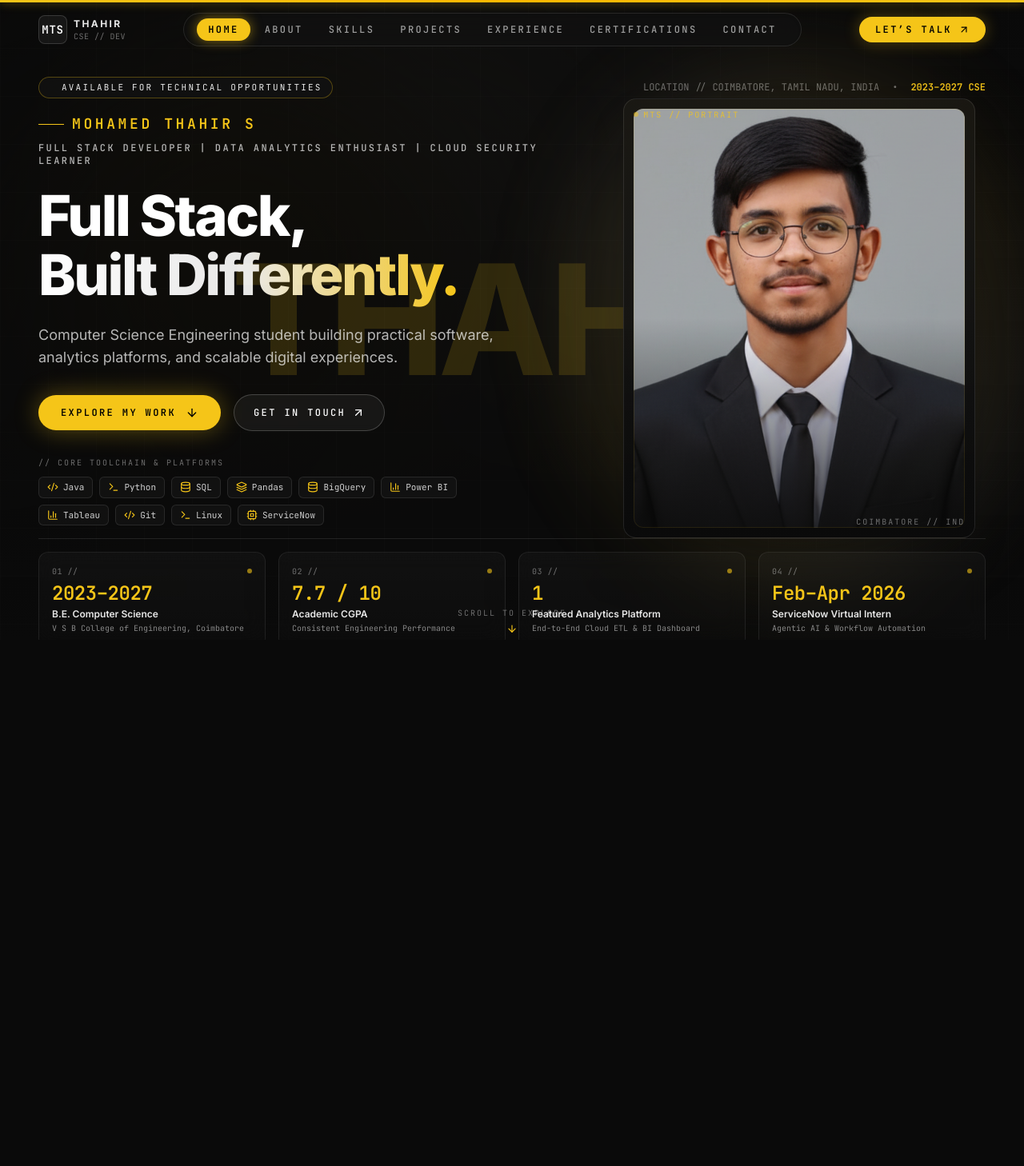
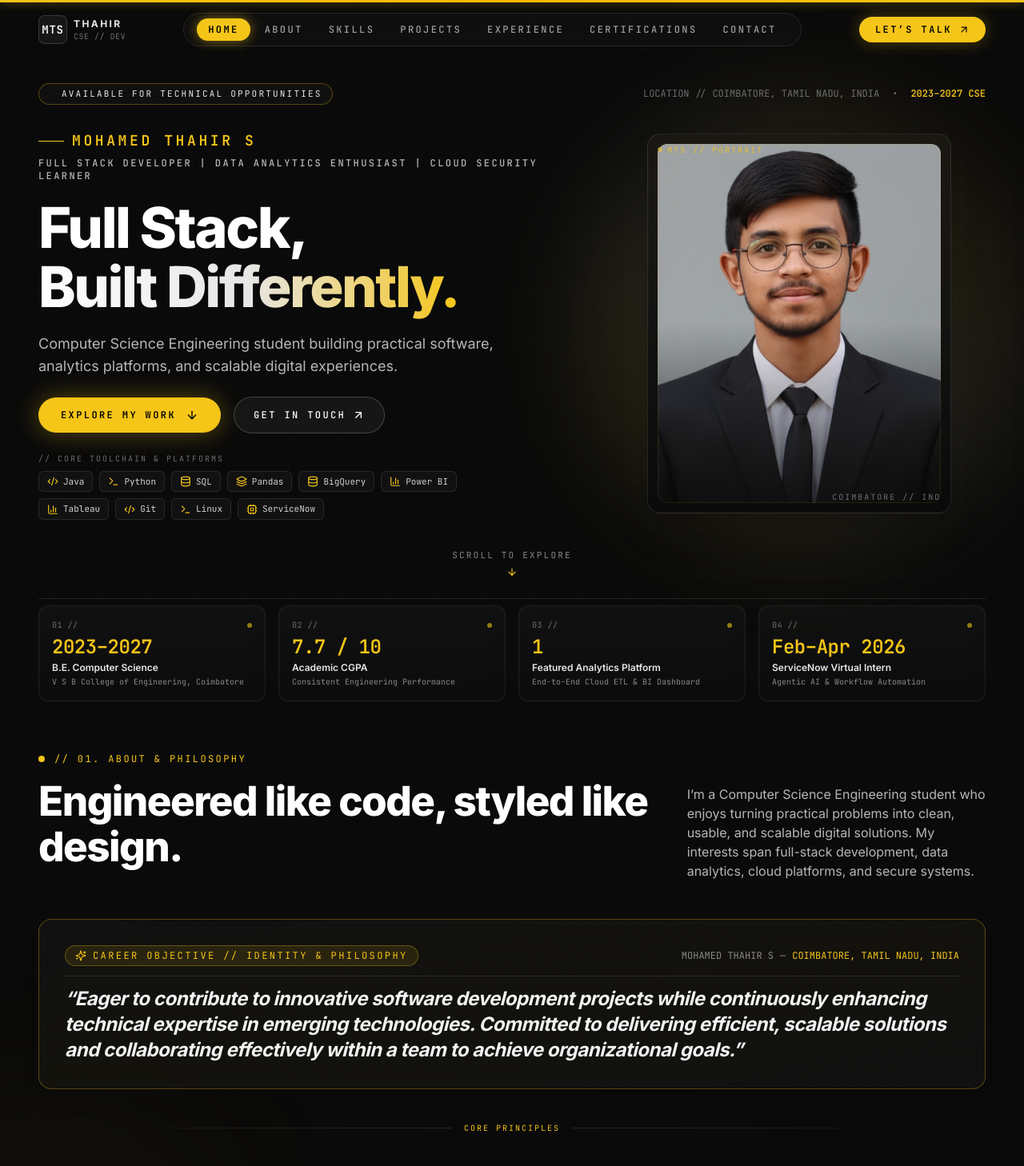
Before and after one commit to thahir2112/Personal_Portfolio, a Next.js app: page / in a window 1280 px wide. Shown: the top 1458 px of the page at 80% size. Built offline with nearby package versions, Linux system fonts and the light colour scheme.

Commit message:
fix(layout): reduce scroll gap and enable continuous smooth scrolling between hero and about

```diff
--- a/components/About.tsx
+++ b/components/About.tsx
@@ -8,7 +8,7 @@ import Reveal from "./Reveal";
 
 export default function About() {
   return (
-    <section id="about" className="relative py-28 md:py-36 px-4 sm:px-8 md:px-12 bg-[#0A0A0A] overflow-hidden">
+    <section id="about" className="relative pt-6 pb-20 md:pt-8 md:pb-28 px-4 sm:px-8 md:px-12 bg-[#0A0A0A] overflow-hidden">
       {/* Background Decorative Glow */}
       <div
         aria-hidden="true"
@@ -19,7 +19,7 @@ export default function About() {
         className="absolute bottom-10 right-0 w-[30rem] h-[30rem] rounded-full bg-[#1A1508] blur-[150px] pointer-events-none"
       />
 
-      <div className="max-w-7xl mx-auto space-y-20">
+      <div className="max-w-7xl mx-auto space-y-8 sm:space-y-12">
         {/* Section Header */}
         <div className="space-y-4">
           <Reveal>
@@ -43,6 +43,27 @@ export default function About() {
             </Reveal>
           </div>
         </div>
+
+        {/* Identity & Career Objective Banner */}
+        <Reveal delay={0.15}>
+          <div className="relative p-6 sm:p-8 rounded-2xl bg-gradient-to-br from-[#121212]/95 via-[#16140E]/80 to-[#121212]/95 border border-mustard/30 backdrop-blur-xl shadow-xl space-y-3">
+            <div className="flex flex-wrap items-center justify-between gap-2 border-b border-white/10 pb-3">
+              <div className="inline-flex items-center gap-2 px-3 py-1 rounded-full border border-mustard/30 bg-mustard/10 text-mustard text-xs font-mono uppercase tracking-widest">
+                <Sparkles className="w-3.5 h-3.5" />
+                <span>Career Objective // Identity & Philosophy</span>
+              </div>
+              <div className="text-xs font-mono text-white/50">
+                <span>{portfolioData.name.toUpperCase()}</span>
+                <span className="mx-2">—</span>
+                <span className="text-mustard">{portfolioData.location.toUpperCase()}</span>
+              </div>
+            </div>
+
+            <p className="text-base sm:text-xl md:text-2xl font-bold text-white/95 tracking-tight leading-relaxed italic">
+              “{portfolioData.careerObjective}”
+            </p>
+          </div>
+        </Reveal>
 
         {/* Animated Editorial Divider Motif */}
         <div className="relative w-full h-px bg-gradient-to-r from-transparent via-white/15 to-transparent">
--- a/components/Hero.tsx
+++ b/components/Hero.tsx
@@ -11,9 +11,6 @@ import {
   Terminal,
   Cpu,
   Layers,
-  Sparkles,
-  Award,
-  BookOpen,
 } from "lucide-react";
 import { portfolioData } from "@/data/portfolio";
 import ParallaxPortrait from "./ParallaxPortrait";
@@ -38,17 +35,11 @@ export default function Hero() {
 
   const { scrollYProgress } = useScroll({
     target: containerRef,
-    offset: ["start start", "end end"],
+    offset: ["start start", "end start"],
   });
 
-  // Scroll Transforms across the 3 Storytelling Beats
-  const giantNameX = useTransform(scrollYProgress, [0, 0.5, 1], ["0%", "-8%", "-16%"]);
-  const giantNameOpacity = useTransform(scrollYProgress, [0, 0.4, 0.8, 1], [0.15, 0.18, 0.12, 0.05]);
-  const heroContentOpacity = useTransform(scrollYProgress, [0, 0.35, 0.6], [1, 0.85, 0]);
-  const heroContentY = useTransform(scrollYProgress, [0, 0.6], [0, -60]);
-  const bioBeatOpacity = useTransform(scrollYProgress, [0.35, 0.55, 0.85], [0, 1, 0]);
-  const bioBeatY = useTransform(scrollYProgress, [0.35, 0.55, 0.85], [40, 0, -40]);
-  const warmBgOpacity = useTransform(scrollYProgress, [0, 0.5, 1], [0.4, 0.2, 0]);
+  const giantNameX = useTransform(scrollYProgress, [0, 1], ["0%", "-10%"]);
+  const giantNameOpacity = useTransform(scrollYProgress, [0, 0.8], [0.14, 0.04]);
 
   const handleScrollTo = (e: React.MouseEvent<HTMLAnchorElement>, id: string) => {
     e.preventDefault();
@@ -62,20 +53,14 @@ export default function Hero() {
     <section
       id="hero"
       ref={containerRef}
-      className="relative w-full h-[280vh] md:h-[300vh] bg-[#0A0A0A]"
+      className="relative w-full bg-[#0A0A0A] flex flex-col pt-24 pb-6 sm:pb-8 overflow-hidden"
     >
-      {/* Sticky Viewport Stage */}
-      <div className="sticky top-0 h-screen w-full overflow-hidden flex items-center justify-center">
       {/* Dynamic Warm Hero Background Lighting Layer */}
-        <motion.div
-          style={{ opacity: shouldReduceMotion ? 0.3 : warmBgOpacity }}
-          className="absolute inset-0 pointer-events-none -z-10"
-        >
-          {/* Warm Taupe to Charcoal Radial Lighting */}
+      <div className="absolute inset-0 pointer-events-none -z-10">
         <div className="absolute top-0 right-1/4 w-[55vw] h-[55vw] rounded-full bg-gradient-to-br from-[#C9BFA8]/25 via-[#8A8168]/15 to-transparent blur-[140px] mix-blend-screen" />
         <div className="absolute bottom-1/4 left-10 w-[40vw] h-[40vw] rounded-full bg-[#1A1508] blur-[100px]" />
         <div className="absolute inset-0 bg-gradient-to-b from-transparent via-[#0A0A0A]/50 to-[#0A0A0A]" />
-        </motion.div>
+      </div>
 
       {/* Giant Background Typography: "THAHIR" */}
       <motion.div
@@ -97,10 +82,10 @@ export default function Hero() {
         className="absolute inset-0 editorial-grid opacity-40 pointer-events-none"
       />
 
-        {/* Main Stage Content (Beat 1 & Interactive Foregrounds) */}
-        <div className="relative w-full max-w-7xl mx-auto px-4 sm:px-8 md:px-12 pt-20 pb-12 h-full flex flex-col justify-between">
+      {/* Main Content Container */}
+      <div className="relative w-full max-w-7xl mx-auto px-4 sm:px-8 md:px-12 flex flex-col space-y-6 sm:space-y-7">
         {/* Top Label & Status */}
-          <div className="flex items-center justify-between pt-2 sm:pt-4">
+        <div className="flex items-center justify-between pt-1 sm:pt-2">
           <div className="inline-flex items-center gap-2 px-3 py-1 rounded-full border border-mustard/30 bg-[#121212]/80 backdrop-blur-md text-[11px] font-mono uppercase tracking-widest text-white/90">
             <span className="w-2 h-2 rounded-full bg-mustard animate-ping" />
             <span>Available for Technical Opportunities</span>
@@ -114,17 +99,11 @@ export default function Hero() {
         </div>
 
         {/* Central Grid: Left Copy & Right Portrait */}
-          <div className="grid grid-cols-1 lg:grid-cols-12 gap-8 lg:gap-12 items-center my-auto">
+        <div className="grid grid-cols-1 lg:grid-cols-12 gap-8 lg:gap-12 items-center">
           {/* Left Column: Headlines, CTAs, Skills */}
-            <motion.div
-              style={{
-                opacity: shouldReduceMotion ? 1 : heroContentOpacity,
-                y: shouldReduceMotion ? 0 : heroContentY,
-              }}
-              className="lg:col-span-7 flex flex-col justify-center text-left space-y-6"
-            >
+          <div className="lg:col-span-7 flex flex-col justify-center text-left space-y-5">
             {/* Name & Role Header */}
-              <div className="space-y-2">
+            <div className="space-y-1.5">
               <div className="inline-flex items-center gap-2.5">
                 <span className="h-px w-8 bg-mustard" />
                 <span className="text-sm sm:text-base md:text-lg font-bold font-mono tracking-widest uppercase text-mustard">
@@ -153,7 +132,7 @@ export default function Hero() {
             </p>
 
             {/* CTA Buttons */}
-              <div className="flex flex-wrap items-center gap-4 pt-2">
+            <div className="flex flex-wrap items-center gap-4 pt-1">
               <MagneticButton strength={0.3}>
                 <a
                   href="#projects"
@@ -178,8 +157,8 @@ export default function Hero() {
             </div>
 
             {/* Skill Tag Pills */}
-              <div className="pt-2">
-                <div className="text-[10px] font-mono uppercase tracking-widest text-white/40 mb-2.5">
+            <div className="pt-1">
+              <div className="text-[10px] font-mono uppercase tracking-widest text-white/40 mb-2">
                 // CORE TOOLCHAIN & PLATFORMS
               </div>
               <div className="flex flex-wrap gap-2 max-w-xl">
@@ -194,7 +173,7 @@ export default function Hero() {
                 ))}
               </div>
             </div>
-            </motion.div>
+          </div>
 
           {/* Right Column: Parallax Portrait Layer */}
           <div className="lg:col-span-5 flex justify-center lg:justify-end relative">
@@ -206,12 +185,29 @@ export default function Hero() {
           </div>
         </div>
 
+        {/* Scroll Down Indicator Bridge */}
+        <div className="flex justify-center pt-2 pb-0">
+          <a
+            href="#about"
+            onClick={(e) => handleScrollTo(e, "#about")}
+            className="group inline-flex flex-col items-center gap-1 text-[10px] sm:text-[11px] font-mono uppercase tracking-widest text-white/50 hover:text-mustard transition-colors cursor-pointer"
+          >
+            <span>Scroll To Explore</span>
+            <motion.div
+              animate={{ y: [0, 3, 0] }}
+              transition={{ repeat: Infinity, duration: 1.6, ease: "easeInOut" }}
+            >
+              <ArrowDown className="w-3.5 h-3.5 text-mustard group-hover:translate-y-0.5 transition-transform" />
+            </motion.div>
+          </a>
+        </div>
+
         {/* Bottom Floating Stats Strip (Resume-Accurate) */}
-          <div className="grid grid-cols-2 md:grid-cols-4 gap-3 sm:gap-4 pt-4 border-t border-white/10">
+        <div className="grid grid-cols-2 md:grid-cols-4 gap-3 sm:gap-4 pt-2 border-t border-white/10">
           {portfolioData.stats.map((stat, idx) => (
             <div
               key={stat.label}
-                className="card-glow rounded-xl p-3 sm:p-4 bg-[#121212]/80 backdrop-blur-md border border-white/10 flex flex-col justify-between"
+              className="card-glow rounded-xl p-3 sm:p-4 bg-[#121212]/80 backdrop-blur-md border border-white/10 flex flex-col justify-between hover:border-mustard/40 transition-colors"
             >
               <div className="flex items-center justify-between text-white/40 mb-1">
                 <span className="text-[10px] font-mono uppercase tracking-wider">
@@ -232,44 +228,6 @@ export default function Hero() {
           ))}
         </div>
       </div>
-
-        {/* Scroll Storytelling Beat 2 & 3: Floating Narrative Callout */}
-        <motion.div
-          style={{
-            opacity: shouldReduceMotion ? 0 : bioBeatOpacity,
-            y: shouldReduceMotion ? 0 : bioBeatY,
-          }}
-          className="absolute inset-0 pointer-events-none flex items-center justify-center p-6 -z-5"
-        >
-          <div className="max-w-3xl w-full p-8 md:p-12 rounded-2xl bg-[#0D0D0D]/95 border border-mustard/30 backdrop-blur-2xl shadow-[0_20px_80px_rgba(0,0,0,0.9)] text-center space-y-6">
-            <div className="inline-flex items-center gap-2 px-3 py-1 rounded-full border border-mustard/30 bg-mustard/10 text-mustard text-xs font-mono uppercase tracking-widest">
-              <Sparkles className="w-3.5 h-3.5" />
-              <span>Identity & Philosophy</span>
-            </div>
-
-            <h2 className="text-2xl sm:text-4xl font-extrabold text-white tracking-tight">
-              “{portfolioData.careerObjective}”
-            </h2>
-
-            <div className="flex items-center justify-center gap-4 text-xs font-mono text-white/50 pt-2">
-              <span>MOHAMED THAHIR S</span>
-              <span>—</span>
-              <span className="text-mustard">COIMBATORE, INDIA</span>
-            </div>
-          </div>
-        </motion.div>
-
-        {/* Subtle Scroll Down Indicator */}
-        <div className="absolute bottom-2 left-1/2 -translate-x-1/2 flex flex-col items-center gap-1 text-[10px] font-mono uppercase tracking-widest text-white/40 pointer-events-none">
-          <span>Scroll To Explore</span>
-          <motion.div
-            animate={{ y: [0, 5, 0] }}
-            transition={{ repeat: Infinity, duration: 1.8, ease: "easeInOut" }}
-          >
-            <ArrowDown className="w-3.5 h-3.5 text-mustard" />
-          </motion.div>
-        </div>
-      </div>
     </section>
   );
 }
--- a/components/ParallaxPortrait.tsx
+++ b/components/ParallaxPortrait.tsx
@@ -61,7 +61,7 @@ export default function ParallaxPortrait({
             : { rotateX: tilt.rotateX, rotateY: tilt.rotateY }
         }
         transition={{ type: "spring", stiffness: 120, damping: 18, mass: 0.1 }}
-        className="relative w-full max-w-[340px] sm:max-w-[400px] md:max-w-[440px] aspect-[4/5] rounded-2xl border border-white/10 bg-gradient-to-b from-[#1C1A14]/80 via-[#121212]/90 to-[#0A0A0A] p-2 sm:p-3 shadow-2xl backdrop-blur-md overflow-hidden"
+        className="relative w-full max-w-[280px] sm:max-w-[330px] md:max-w-[360px] lg:max-w-[380px] aspect-[4/5] rounded-2xl border border-white/10 bg-gradient-to-b from-[#1C1A14]/80 via-[#121212]/90 to-[#0A0A0A] p-2 sm:p-3 shadow-2xl backdrop-blur-md overflow-hidden"
       >
         {/* Editorial Frame Accents */}
         <div className="absolute top-3 left-3 text-[10px] uppercase font-mono tracking-widest text-mustard/80 z-20 flex items-center gap-1.5">
--- a/components/Reveal.tsx
+++ b/components/Reveal.tsx
@@ -60,7 +60,7 @@ export default function Reveal({
         y: 0,
         filter: "blur(0px)",
       }}
-      viewport={{ once, margin: "-80px" }}
+      viewport={{ once, margin: "-20px" }}
       transition={{
         duration,
         delay,
```
Lines whose indentation alone changed are shown as unchanged.
